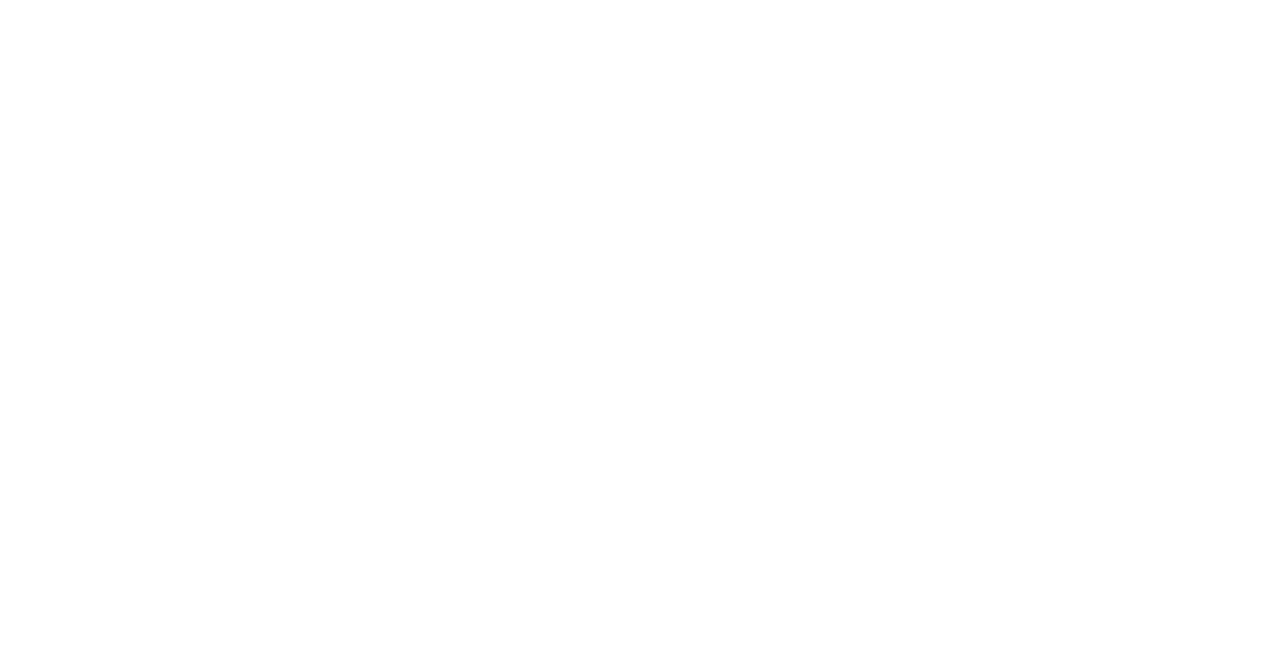
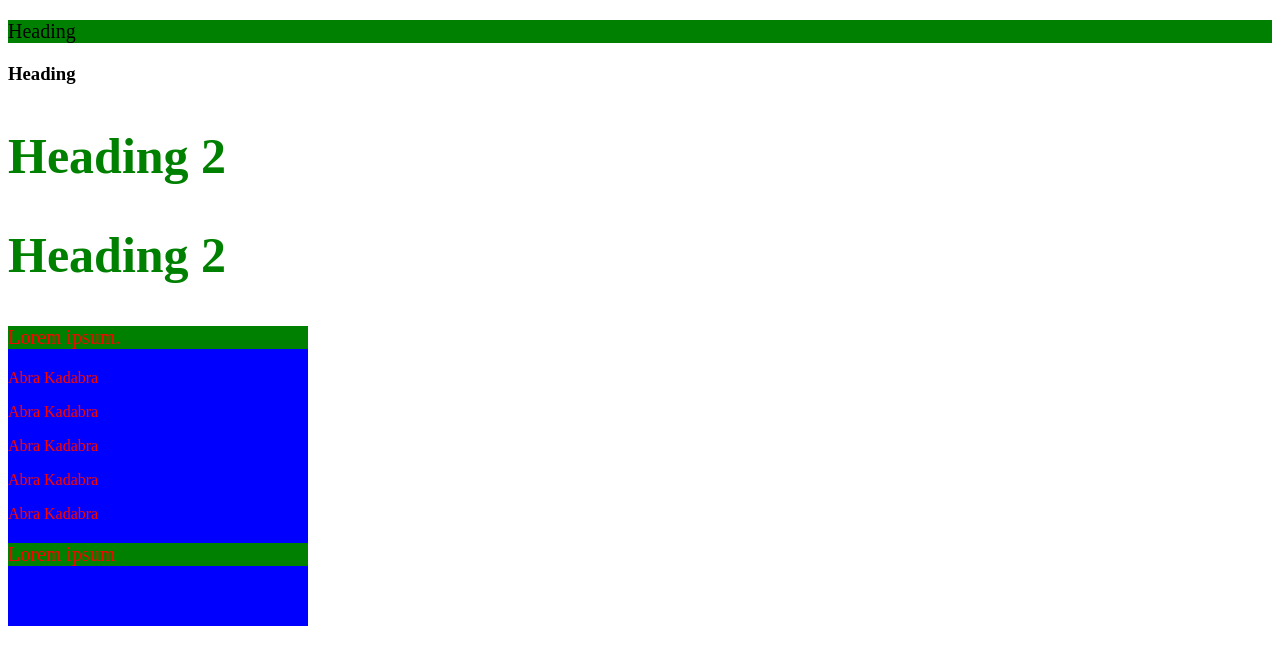
Before and after one commit to Mari199102/Lesson-5, a plain HTML site: page index.html in a window 1280 px wide. Drawn offline with Linux system fonts and the light colour scheme.

Commit message:
selectors

```diff
--- a/css/style.css
+++ b/css/style.css
@@ -0,0 +1,15 @@
+h2{
+	font-size: 50px;
+	color: green;
+}
+#block{
+	width: 300px;
+	height: 300px;
+	background-color: blue;
+	color: red;
+}
+.heading{
+	font-size: 20px;
+	font-weight: normal;
+	background-color: green;
+}
--- a/index.html
+++ b/index.html
@@ -7,8 +7,21 @@
 </head>
 <body>
 
+<h3 class="heading">Heading</h3>
+<h3>Heading</h3>
 
+<h2>Heading 2</h2>
+<h2>Heading 2</h2>
 
+<div id="block">
+	<p class="heading">Lorem ipsum.</p>
+	<p>Abra Kadabra</p>
+	<p>Abra Kadabra</p>
+	<p>Abra Kadabra</p>
+	<p>Abra Kadabra</p>
+	<p>Abra Kadabra</p>
+	<p class="heading">Lorem ipsum</p>
+</div>
 
 
 
```
